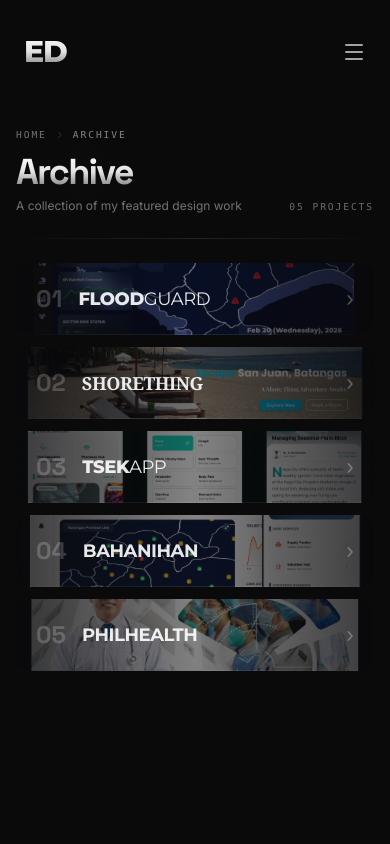
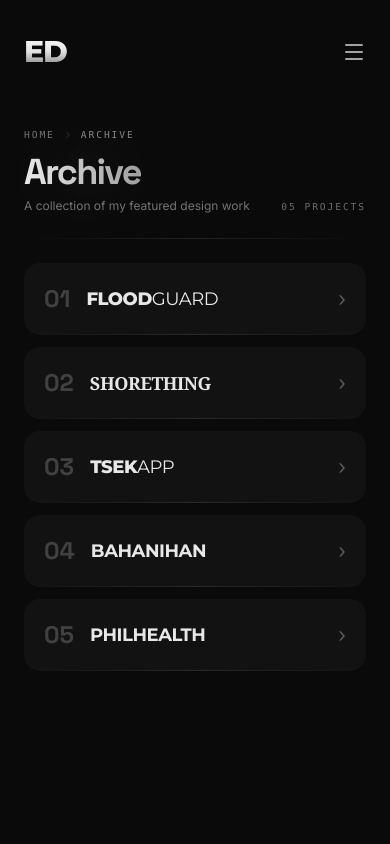
Before and after one commit to EdrianHernandez/Ed, a React (Vite) app: page /projects in a window 390 px wide. Shown: the top 844 px of the page. Built offline with nearby package versions, Linux system fonts and the light colour scheme.

Commit message:
fix nav bar in the projects page

```diff
--- a/src/components/NavBar.tsx
+++ b/src/components/NavBar.tsx
@@ -154,7 +154,12 @@
                     onClick={(e) => {
                       e.preventDefault();
                       const id = link.path.replace("/#", "");
-                      document.getElementById(id)?.scrollIntoView({ behavior: "smooth" });
+                      const el = document.getElementById(id);
+                      if (el) {
+                        el.scrollIntoView({ behavior: "smooth" });
+                      } else {
+                        navigate(link.path);
+                      }
                     }}
                     className="group flex items-center space-x-2 font-mono text-[0.7rem] lg:text-xs text-[#a3a3a3] uppercase tracking-[0.25em] transition-all duration-500 hover:text-white"
                   >
@@ -221,7 +226,12 @@
                       e.preventDefault();
                       setIsOpen(false);
                       const id = link.path.replace("/#", "");
-                      document.getElementById(id)?.scrollIntoView({ behavior: "smooth" });
+                      const el = document.getElementById(id);
+                      if (el) {
+                        el.scrollIntoView({ behavior: "smooth" });
+                      } else {
+                        navigate(link.path);
+                      }
                     }}
                     initial={{ opacity: 0, y: 20 }}
                     animate={{ opacity: 1, y: 0 }}
--- a/src/pages/Projects.tsx
+++ b/src/pages/Projects.tsx
@@ -1,7 +1,7 @@
 import React, { useEffect, useState } from "react";
 import { motion, AnimatePresence } from "motion/react";
 import { ArrowUpRight, ChevronRight } from "lucide-react";
-import { Link } from "react-router-dom";
+import { Link, useNavigate } from "react-router-dom";
 import { cn } from "../lib/utils";
 import { NavBar } from "../components/NavBar";
 
@@ -80,6 +80,7 @@
 
 export function Projects() {
   const [hoveredCard, setHoveredCard] = useState<string | null>(null);
+  const navigate = useNavigate();
 
   useEffect(() => {
     window.scrollTo(0, 0);
@@ -94,7 +95,7 @@
       className="pb-24 min-h-screen bg-[#0a0a0c]"
     >
       <NavBar />
-      <div className="pt-32 sm:pt-36 md:pt-44 px-4 sm:px-6 md:px-12 lg:px-24 max-w-[1400px] mx-auto">
+      <div className="pt-32 sm:pt-36 md:pt-44 px-6 md:px-12 lg:px-24 max-w-[1400px] mx-auto">
         <motion.div
           initial={{ opacity: 0, y: -20 }}
           animate={{ opacity: 1, y: 0 }}
@@ -126,8 +127,11 @@
                 <motion.h1
                   initial={{ opacity: 0, x: -20 }}
                   animate={{ opacity: 1, x: 0 }}
-                  transition={{ duration: 0.8, delay: 0.2, ease: [0.16, 1, 0.3, 1] }}
-                  className="relative font-display text-4xl sm:text-5xl md:text-7xl lg:text-[5.5rem] font-bold tracking-tighter leading-none text-transparent bg-clip-text bg-gradient-to-b from-[#ffffff] via-[#e2e2e2] to-[#737373]"
+                  transition={{ duration: 0.8, delay: 0.25, ease: [0.16, 1, 0.3, 1] }}
+                  className="relative font-display text-4xl sm:text-5xl md:text-7xl lg:text-[5.5rem] font-bold tracking-tighter leading-none text-transparent bg-clip-text bg-[length:200%_200%] animate-gradient-shift drop-shadow-[0_0_40px_rgba(255,255,255,0.12)]"
+                  style={{
+                    backgroundImage: "linear-gradient(90deg, #ffffff 0%, #c0c0c0 25%, #e8e8e8 50%, #a0a0a0 75%, #ffffff 100%)",
+                  }}
                 >
                   Archive
                 </motion.h1>
@@ -135,7 +139,7 @@
               <motion.p
                 initial={{ opacity: 0, y: 10 }}
                 animate={{ opacity: 1, y: 0 }}
-                transition={{ duration: 0.6, delay: 0.4, ease: [0.16, 1, 0.3, 1] }}
+                transition={{ duration: 0.6, delay: 0.45, ease: [0.16, 1, 0.3, 1] }}
                 className="text-[#737373] text-xs sm:text-sm md:text-lg font-light mt-2 sm:mt-3 md:mt-4"
               >
                 A collection of my featured design work
@@ -156,7 +160,96 @@
         {/* Separator */}
         <div className="w-full h-px bg-gradient-to-r from-transparent via-white/10 to-transparent mb-6 sm:mb-8" />
 
-        <div className="flex flex-col gap-3">
+        {/* Mobile & Tablet: Simplified Click-to-Expand */}
+        <div className="lg:hidden flex flex-col gap-3">
+          {allProjects.map((project, i) => {
+            const isExpanded = hoveredCard === project.title;
+            return (
+              <motion.div
+                key={project.title}
+                layout
+                onClick={() => {
+                  if (isExpanded) {
+                    navigate(project.link);
+                  } else {
+                    setHoveredCard(project.title);
+                  }
+                }}
+                initial={{ opacity: 0, y: 20 }}
+                whileInView={{ opacity: 1, y: 0 }}
+                viewport={{ once: true, margin: "-50px" }}
+                transition={{
+                  layout: { duration: 0.4, type: "spring", bounce: 0.1 },
+                  opacity: { duration: 0.5, delay: i * 0.1 },
+                  y: { duration: 0.5, delay: i * 0.1 }
+                }}
+                className="relative overflow-hidden rounded-2xl cursor-pointer"
+                style={{ background: "rgba(255,255,255,0.03)" }}
+              >
+                {/* Collapsed Header */}
+                <div
+                  className="flex items-center gap-4 p-5"
+                  onClick={(e) => {
+                    e.stopPropagation();
+                    setHoveredCard(isExpanded ? null : project.title);
+                  }}
+                >
+                  <span className="text-2xl font-bold text-white/20 font-display">{getNumber(i)}</span>
+                  <TitleFont title={project.title} className="text-lg text-white/90 flex-1" />
+                  <motion.span
+                    animate={{ rotate: isExpanded ? 90 : 0 }}
+                    transition={{ duration: 0.3 }}
+                    className="text-white/30 text-xl"
+                  >
+                    ›
+                  </motion.span>
+                </div>
+
+                {/* Expanded Content */}
+                <AnimatePresence>
+                  {isExpanded && (
+                    <motion.div
+                      initial={{ height: 0, opacity: 0 }}
+                      animate={{ height: "auto", opacity: 1 }}
+                      exit={{ height: 0, opacity: 0 }}
+                      transition={{ duration: 0.4, ease: [0.25, 0.46, 0.45, 0.94] }}
+                      className="overflow-hidden"
+                    >
+                      <div className="px-5 pb-5 pt-0">
+                        {project.image && (
+                          <div className="relative w-full h-40 rounded-xl overflow-hidden mb-4">
+                            <img src={project.image} alt={project.title} className="w-full h-full object-cover" />
+                            <div className="absolute inset-0 bg-gradient-to-t from-black/60 to-transparent" />
+                          </div>
+                        )}
+                        <div className="flex flex-wrap gap-2 mb-3">
+                          {project.tags.map((tag) => (
+                            <span key={tag} className="bg-white/10 backdrop-blur-sm text-white/70 text-[10px] md:text-xs font-medium px-2.5 py-1 rounded-full border border-white/10">
+                              {tag}
+                            </span>
+                          ))}
+                        </div>
+                        <p className="text-[#a3a3a3] text-sm leading-relaxed font-light line-clamp-3 mb-4 text-pretty">
+                          {project.description}
+                        </p>
+                        <Link to={project.link} onClick={(e) => e.stopPropagation()} className="inline-flex items-center gap-2 text-sm font-medium text-white/80 hover:text-white transition-colors">
+                          <span>View Project</span>
+                          <ArrowUpRight size={14} />
+                        </Link>
+                      </div>
+                    </motion.div>
+                  )}
+                </AnimatePresence>
+
+                {/* Border */}
+                <div className="absolute inset-x-0 bottom-0 h-px bg-gradient-to-r from-transparent via-white/10 to-transparent pointer-events-none" />
+              </motion.div>
+            );
+          })}
+        </div>
+
+        {/* Desktop: Hover-based Accordion with Background Images */}
+        <div className="hidden lg:flex flex-col gap-3">
           {allProjects.map((project, i) => {
             const isExpanded = hoveredCard === project.title;
             return (
```
